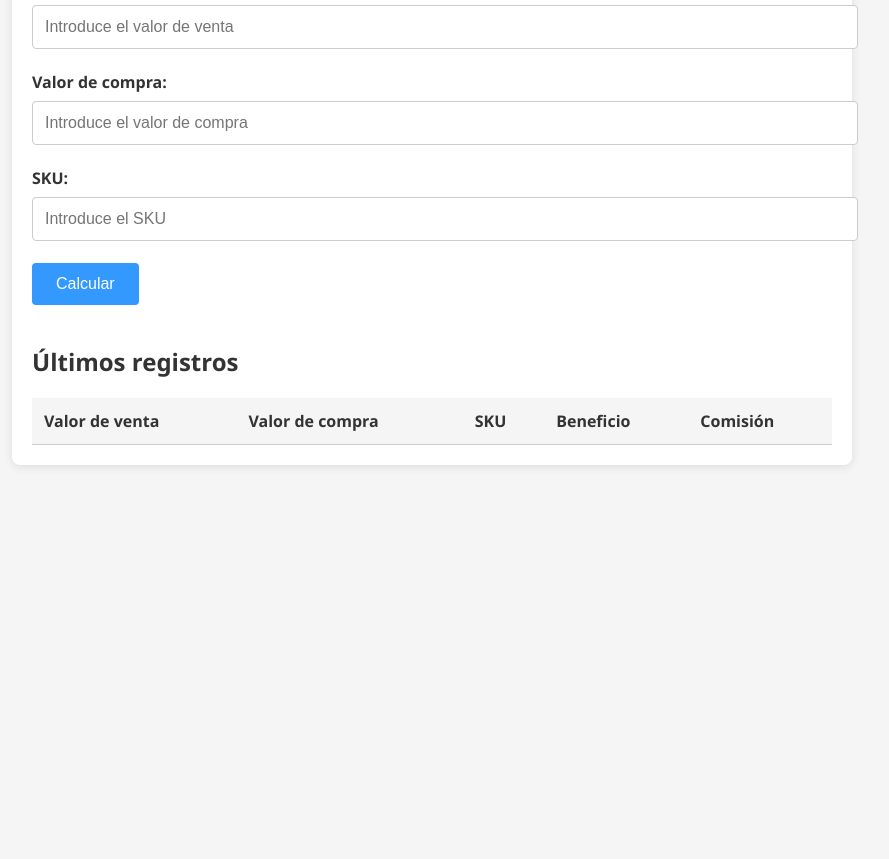
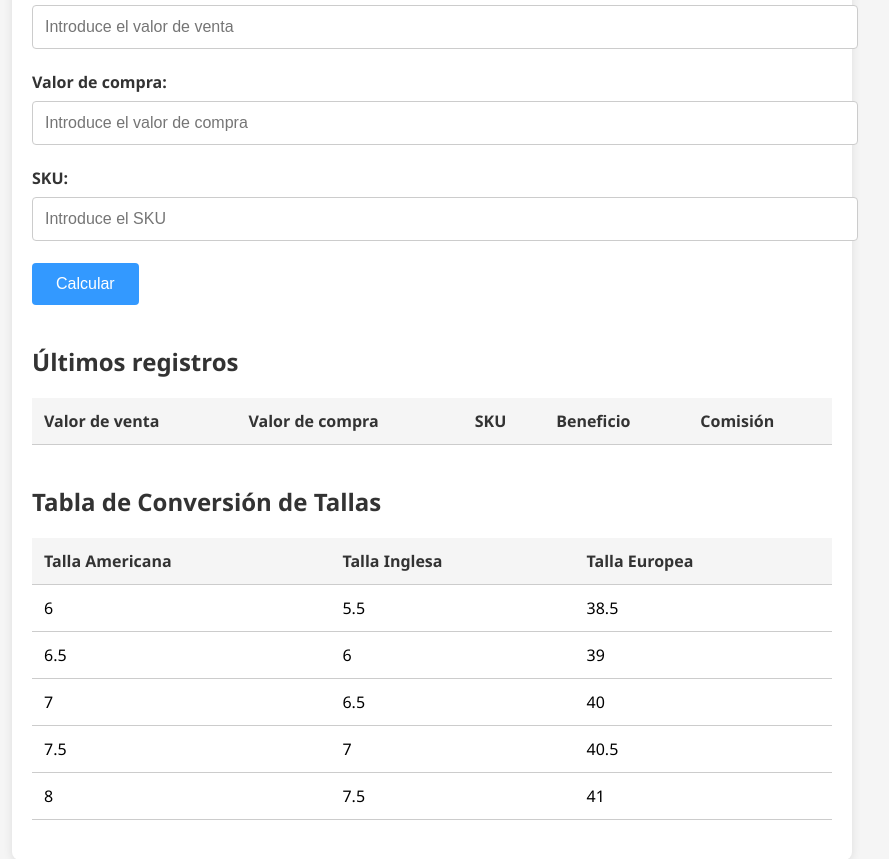
Before and after one commit to alerabadan/GOATCalculator, a plain HTML site: page index.html in a window 1280 px wide. Shown: the part 109-968 px from the top of the page, without its empty margins (208-1097 px from the left). Before the commit the page ends 800 px from the top, so only its background shows below. Drawn offline with nearby package versions, Linux system fonts and the light colour scheme.

Commit message:
Update index.html

```diff
--- a/index.html
+++ b/index.html
@@ -93,6 +93,7 @@
         table {
             width: 100%;
             border-collapse: collapse;
+            margin-bottom: 20px;
         }
 
         th, td {
@@ -150,7 +151,7 @@
 
                 // Mostrar el beneficio y la comisión calculados
                 $('#resultado').text("El beneficio es: " + beneficio);
-                $('#comision').text("La comisión es (sin gastos de envio de 12€): " + comision);
+                $('#comision').text("La comisión es: " + comision);
 
                 // Obtener los registros actuales del almacenamiento local
                 var registros = JSON.parse(localStorage.getItem('registros')) || [];
@@ -203,6 +204,44 @@
             <tbody>
             </tbody>
         </table>
+
+        <h2>Tabla de Conversión de Tallas</h2>
+        <table>
+            <thead>
+                <tr>
+                    <th>Talla Americana</th>
+                    <th>Talla Inglesa</th>
+                    <th>Talla Europea</th>
+                </tr>
+            </thead>
+            <tbody>
+                <tr>
+                    <td>6</td>
+                    <td>5.5</td>
+                    <td>38.5</td>
+                </tr>
+                <tr>
+                    <td>6.5</td>
+                    <td>6</td>
+                    <td>39</td>
+                </tr>
+                <tr>
+                    <td>7</td>
+                    <td>6.5</td>
+                    <td>40</td>
+                </tr>
+                <tr>
+                    <td>7.5</td>
+                    <td>7</td>
+                    <td>40.5</td>
+                </tr>
+                <tr>
+                    <td>8</td>
+                    <td>7.5</td>
+                    <td>41</td>
+                </tr>
+            </tbody>
+        </table>
     </div>
 </body>
 </html>
```
